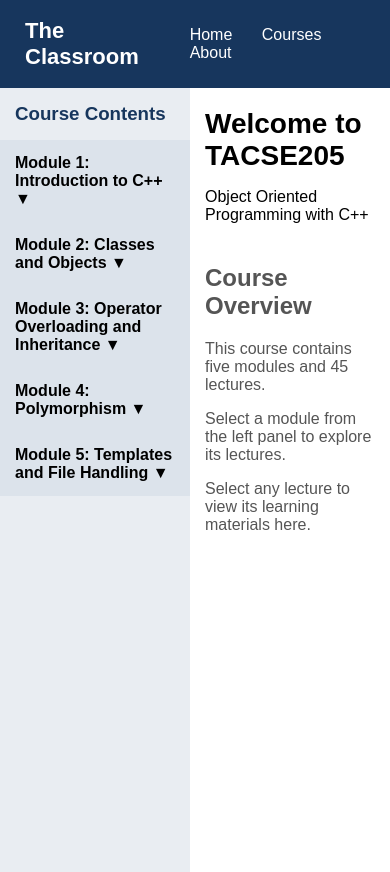
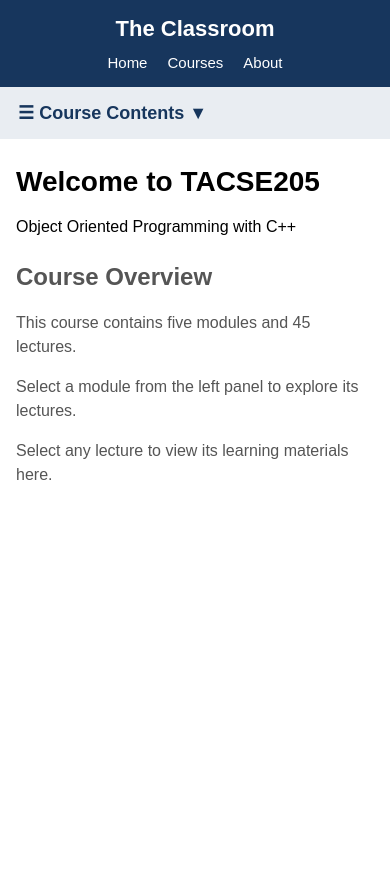
Before and after one commit to Arun195782/the-classroom, a plain HTML site: page cpp.html in a window 390 px wide. After the commit the page ends 844 px from the top, so only its background shows below. Drawn offline with Linux system fonts and the light colour scheme.

Commit message:
Add files via upload

```diff
--- a/cpp.html
+++ b/cpp.html
@@ -123,13 +123,123 @@
 
         /* Mobile view */
         @media (max-width: 650px) {
+            .top-header {
+                flex-direction: column;
+                justify-content: center;
+                align-items: center;
+                gap: 12px;
+                padding: 16px 12px;
+            }
+
+            .logo {
+                font-size: 22px;
+                white-space: nowrap;
+            }
+
+            .top-header nav {
+                display: flex;
+                justify-content: center;
+                flex-wrap: wrap;
+                gap: 20px;
+            }
+
+            .top-header nav a {
+                margin-left: 0;
+                font-size: 15px;
+            }
+
+            .layout {
+                display: flex;
+                flex-direction: column;
+                height: auto;
+                min-height: calc(100vh - 110px);
+            }
+
             .sidebar {
-                width: 190px;
+                width: 100%;
+                max-height: none;
+                overflow: visible;
+                flex-shrink: 0;
+                padding-bottom: 0;
+            }
+
+            .sidebar h3 {
+                display: none;
+            }
+
+            .sidebar .sidebar-toggle {
+                display: block;
+                width: 100%;
+                padding: 15px 18px;
+                border: 0;
+                background: #e9edf2;
+                color: #17365d;
+                text-align: left;
+                font-size: 18px;
+                font-weight: bold;
+                cursor: pointer;
+            }
+
+            .sidebar.mobile-collapsed .module-button,
+            .sidebar.mobile-collapsed .lecture-list {
+                display: none !important;
+            }
+
+            .sidebar:not(.mobile-collapsed) .module-button {
+                display: block;
             }
 
             .content {
-                padding: 15px;
+                width: 100%;
+                min-width: 0;
+                padding: 20px 16px;
+                overflow: visible;
             }
+
+            .content h1 {
+                font-size: 25px;
+                line-height: 1.25;
+                overflow-wrap: anywhere;
+            }
+
+            .content p {
+                line-height: 1.5;
+            }
+
+            .welcome {
+                margin-top: 24px;
+            }
+
+            .video-container {
+                width: 100%;
+                max-width: 100%;
+                margin: 12px 0 18px;
+            }
+
+            .lecture-navigation {
+                width: 100%;
+                gap: 10px;
+                margin: 20px 0 28px;
+                padding-top: 16px;
+            }
+
+            .lecture-navigation button {
+                flex: 1;
+                min-width: 0;
+                padding: 11px 8px;
+                font-size: 14px;
+            }
+
+            .material-card {
+                width: 100%;
+                padding: 16px;
+                overflow-wrap: anywhere;
+            }
+        }
+
+        /* The mobile Course Contents toggle is hidden on desktop */
+        .sidebar-toggle {
+            display: none;
         }
 
 /* Lecture content styling */
@@ -276,9 +386,12 @@
 <div class="layout">
 
     <!-- LEFT SIDEBAR -->
-    <aside class="sidebar">
+    <aside class="sidebar mobile-collapsed" id="courseSidebar">
 
         <h3>Course Contents</h3>
+        <button class="sidebar-toggle" onclick="toggleSidebar()" aria-expanded="false">
+            ☰ Course Contents <span id="sidebarArrow">▼</span>
+        </button>
 
         <button class="module-button" onclick="toggleModule(1)">
             Module 1: Introduction to C++ ▼
@@ -385,6 +498,30 @@
 
 let currentLectureIndex = -1;
 
+function toggleSidebar() {
+    const sidebar = document.getElementById("courseSidebar");
+    const toggleButton = document.querySelector(".sidebar-toggle");
+    const arrow = document.getElementById("sidebarArrow");
+
+    sidebar.classList.toggle("mobile-collapsed");
+
+    const isOpen = !sidebar.classList.contains("mobile-collapsed");
+    toggleButton.setAttribute("aria-expanded", isOpen);
+    arrow.textContent = isOpen ? "▲" : "▼";
+}
+
+function closeSidebarOnMobile() {
+    if (window.matchMedia("(max-width: 650px)").matches) {
+        const sidebar = document.getElementById("courseSidebar");
+        const toggleButton = document.querySelector(".sidebar-toggle");
+        const arrow = document.getElementById("sidebarArrow");
+
+        sidebar.classList.add("mobile-collapsed");
+        toggleButton.setAttribute("aria-expanded", "false");
+        arrow.textContent = "▼";
+    }
+}
+
 function toggleModule(number) {
 
     const module = document.getElementById("module" + number);
@@ -411,6 +548,7 @@ function openLecture(moduleNumber, lectureNumber, button) {
     button.classList.add("active");
 
     showLectureContent(button.textContent);
+    closeSidebarOnMobile();
 }
 
 
```
